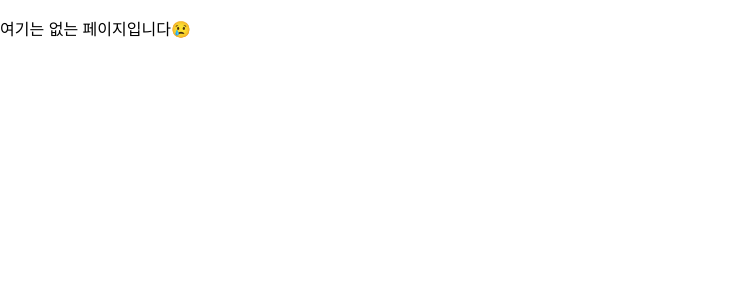
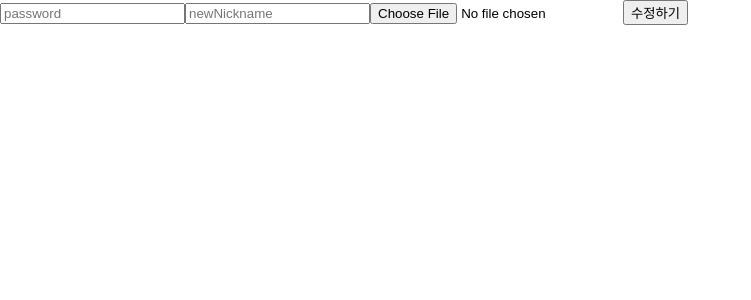
Before and after one commit to today-farm/Today-Frontend, a React (Create React App) app: page /edit in a window 1280 px wide. Shown: the top 300 px of the page, without its empty margins (0-751 px from the left). Built offline with nearby package versions, Linux system fonts and the light colour scheme.

Commit message:
feat: 유저 정보 수정 기능 추가

```diff
--- a/src/App.tsx
+++ b/src/App.tsx
@@ -8,6 +8,7 @@ import Login from "./components/Login";
 import Signup from "./components/Signup";
 import Withdraw from "./components/Withdraw";
 import TodayPost from "./components/Today";
+import EditAccount from "./components/EditAccount";
 
 function App() {
   return (
@@ -18,6 +19,8 @@ function App() {
           <Route path="/login" element={<Login />} />
           <Route path="/withdraw" element={<Withdraw />} />
           <Route path="/post" element={<TodayPost />} />
+          <Route path="/edit" element={<EditAccount />} />
+
           <Route path="/" element={<p>메인페이지입니다.</p>} />
           <Route path="*" element={<p>여기는 없는 페이지입니다😢</p>} />
         </Routes>
--- /dev/null
+++ b/src/components/EditAccount.tsx
@@ -0,0 +1,74 @@
+import React, { useCallback, useState } from "react";
+import axios from "axios";
+import { Link } from "react-router-dom";
+import { useCookies } from "react-cookie";
+
+//유저 정보 변경
+function EditAccount() {
+  const [changePassword, setchangePassword] = useState<string>("");
+  const [changeNickname, setchangeNickname] = useState<string>("");
+  interface User {
+    changeNickname: string;
+    changePassword: string;
+  }
+  const [cookies] = useCookies(["accessToken", "password"]);
+  const [file, setFile] = useState<File | null>(null);
+  const handleFile = useCallback((e: React.ChangeEvent<HTMLInputElement>) => {
+    if (e.target.files === null) return;
+    if (e.target.files[0]) {
+      setFile(e.target.files[0]);
+    }
+  }, []);
+  const handleSubmit = useCallback(async () => {
+    if (!file) return;
+    const formData = new FormData();
+    formData.append("profileImg", file);
+    const User: User = {
+      changeNickname: changeNickname,
+      changePassword: changePassword,
+    };
+    formData.append(
+      "userUpdateRequestDto",
+      new Blob([JSON.stringify(User)], { type: "application/json" })
+    );
+    return axios({
+      method: "patch",
+      url: `/user/update`,
+      data: formData,
+      headers: {
+        "Content-Type": "multipart/form-data",
+        Authorization: `Bearer ${cookies.accessToken}`,
+      },
+    })
+      .then((res) => {
+        console.log("수정 성공!");
+        console.log(res.data);
+        console.log(file);
+
+        // navigator("/");
+      })
+      .catch((err) => {
+        console.log(err);
+      });
+  }, [file]);
+  console.log(file);
+  return (
+    <>
+      <input
+        type="newPassword"
+        placeholder="password"
+        value={changePassword}
+        onChange={(e) => setchangePassword(e.target.value)}
+      />
+      <input
+        type="newNickname"
+        placeholder="newNickname"
+        value={changeNickname}
+        onChange={(e) => setchangeNickname(e.target.value)}
+      />
+      <input type={"file"} onChange={handleFile} />
+      <button onClick={handleSubmit}>수정하기</button>
+    </>
+  );
+}
+export default EditAccount;
```
